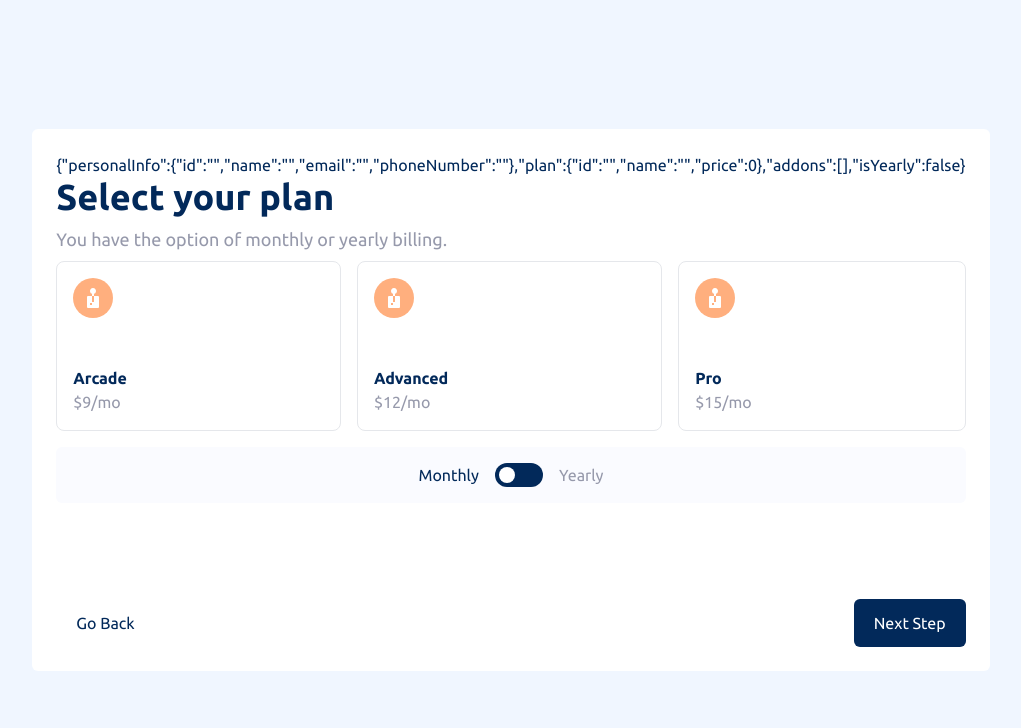
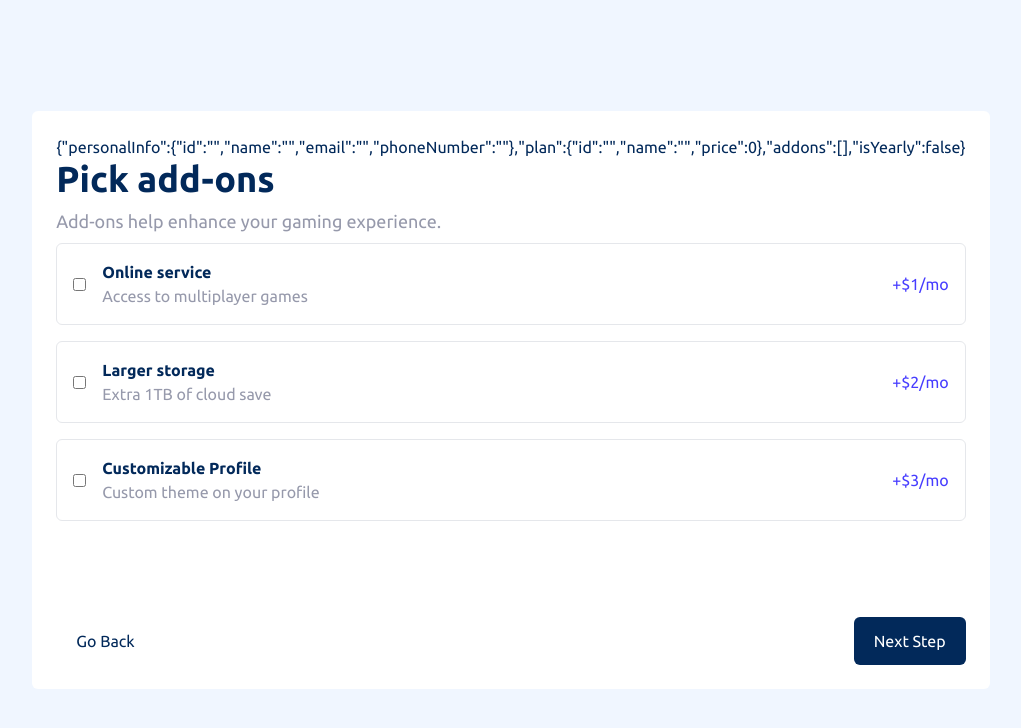
Before and after one commit to vitaovich/FM-multi-step-form, a Next.js app: page / in a window 1280 px wide. Shown: the top 728 px of the page, without its empty margins (129-1150 px from the left). Built offline with nearby package versions, Linux system fonts and the light colour scheme.

Commit message:
update step 3 logic

```diff
--- a/components/stepThreeForm.tsx
+++ b/components/stepThreeForm.tsx
@@ -1,8 +1,8 @@
 // import iconArcade from "../public/images/icon-arcade.svg"
 import Addon from "@/models/Addon"
-import { useState } from "react"
+import { RefObject, useState } from "react"
 
-const StepThreeForm: React.FC<{addonHandler: (addon: Addon) => void, yearly: boolean}> = (props) => {
+const StepThreeForm: React.FC<{ selectedAddons: Addon[], addonHandler: (addon: Addon[]) => void, yearly: boolean, formValidHandler: (isValid: boolean) => void, buttonRef: RefObject<HTMLButtonElement>}> = (props) => {
     const [addons, setAddons] = useState<Addon[]>(
         [
             new Addon('Online service', 'Access to multiplayer games', 1),
@@ -10,24 +10,38 @@ const StepThreeForm: React.FC<{addonHandler: (addon: Addon) => void, yearly: boo
             new Addon('Customizable Profile', 'Custom theme on your profile', 3),
         ]
     )
-
     const formattedAddons = addons.map((addon) => (
         { addon: addon, price: `+$${props.yearly ? addon.price * 10 : addon.price}/${props.yearly ? 'yr' : 'mo'}` }
     )
     )
+    const [selectedAddons, setSelectedAddons] = useState<Addon[]>(props.selectedAddons)
 
     const onClickAddonHandler = (addon: Addon) => {
-        props.addonHandler(addon)
+        if (!selectedAddons.map((addon) => addon.name).includes(addon.name)){
+            setSelectedAddons((prev) => ([addon, ...prev]))
+        } else {
+            setSelectedAddons((prev) => {
+                const removeIndex = prev.map((addon) => addon.name).indexOf(addon.name)
+                prev.splice(removeIndex, 1)
+                return [...prev]
+            })
+        }
+    }
+
+    const onSubmit = () => {
+        props.formValidHandler(true)
+        props.addonHandler(selectedAddons)
     }
 
     return (
         <div className="flex flex-col space-y-4">
             {
                 formattedAddons.map((addon) => (
-                    <div key={addon.addon.name} className="flex flex-row items-center border rounded-md space-x-4 p-4" onClick={() => onClickAddonHandler(addon.addon)}>
+                    <div key={addon.addon.name} className={`flex flex-row items-center border rounded-md space-x-4 p-4 ${selectedAddons.map((addon) => addon.name).includes(addon.addon.name) ? 'bg-PurplishBlue/5 border-PurplishBlue' : ''}`} onClick={() => onClickAddonHandler(addon.addon)}>
                         <input
                             type="checkbox"
                             name="check"
+                            checked={selectedAddons.map((addon) => addon.name).includes(addon.addon.name)}
                             className=""
                         />
                         <div className='flex flex-auto flex-col' >
@@ -38,7 +52,7 @@ const StepThreeForm: React.FC<{addonHandler: (addon: Addon) => void, yearly: boo
                     </div>
                 ))
             }
-
+            <button ref={props.buttonRef} onClick={onSubmit} className="hidden">Next Step</button>
         </div>
     )
 }
--- a/pages/index.tsx
+++ b/pages/index.tsx
@@ -18,7 +18,7 @@ export default function Home() {
     { num: 3, title: 'Pick add-ons', description: 'Add-ons help enhance your gaming experience.' },
     { num: 4, title: 'Finishing up', description: 'Double-check everything looks OK before confirming.' },
   ])
-  const [curStep, setCurStep] = useState<number>(1)
+  const [curStep, setCurStep] = useState<number>(2)
   const [curFormValid, setFormValid] = useState<boolean>(false)
   const formSubmitButton = useRef<HTMLButtonElement>(null)
 
@@ -58,10 +58,8 @@ export default function Home() {
     setPlan(plan)
   }
 
-  const addAddonHandler = (addon: Addon) => {
-    setAddons((prev)=> {
-      return [addon, ...prev]
-    })
+  const addAddonHandler = (addon: Addon[]) => {
+    setAddons(addon)
   }
 
   const isYearlyHandler = (isYearly: boolean) => {
@@ -79,7 +77,7 @@ export default function Home() {
         <div className='bg-white rounded-md text-MarineBlue mx-4 p-6'>
           {/* <Sidebar></Sidebar> */}
           {
-            JSON.stringify({personalInfo, plan, addons, isYearly })
+            JSON.stringify({ personalInfo, plan, addons, isYearly })
           }
           <StepContainer title={steps[curStep].title} description={steps[curStep].description}>
             {curStep == 0 &&
@@ -103,7 +101,12 @@ export default function Home() {
               />
             }
             {curStep == 2 &&
-              <StepThreeForm addonHandler={addAddonHandler} yearly={isYearly} />
+              <StepThreeForm
+                selectedAddons={addons}
+                addonHandler={addAddonHandler} yearly={isYearly}
+                formValidHandler={curFormValidHandler}
+                buttonRef={formSubmitButton}
+              />
             }
             {curStep == 3 &&
               <StepFourForm plan={plan} addons={addons} isYearly={isYearly} />
```
